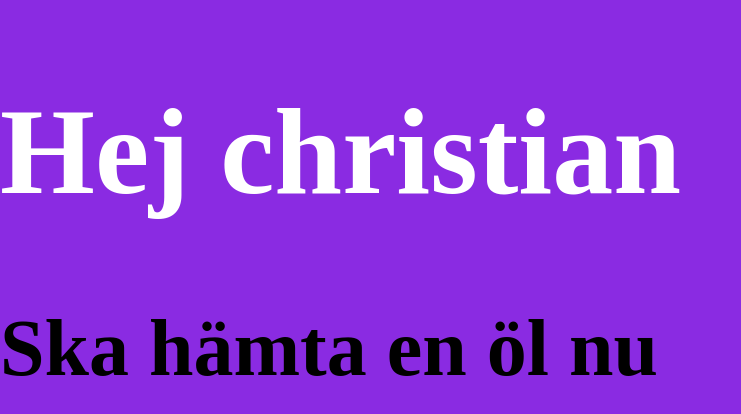
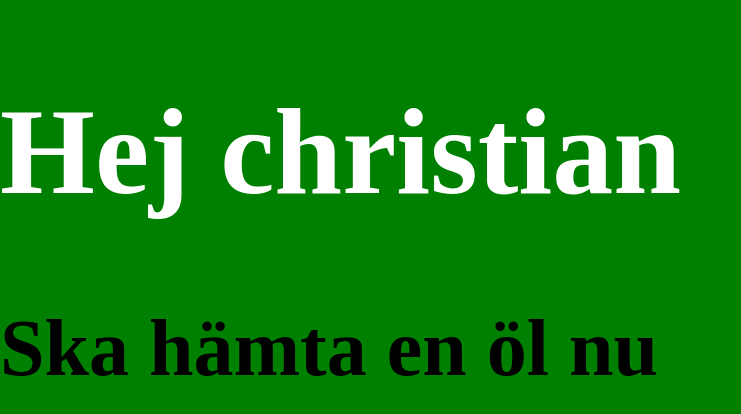
Before and after one commit to Nishune/testing-git-with-christian, a plain HTML site: page index.html in a window 1280 px wide. Shown: the whole page, without its empty margins (0-741 px from the left). Drawn offline with Linux system fonts and the light colour scheme.

Commit message:
added green as the shithead said

```diff
--- a/main.css
+++ b/main.css
@@ -6,7 +6,7 @@ body {
   overflow: hidden;
 
   body {
-    background: blueviolet;
+    background: green;
     background-size: 400% 400%;
     animation: gradientAnimation 15s ease infinite;
     text-align: left;
```
